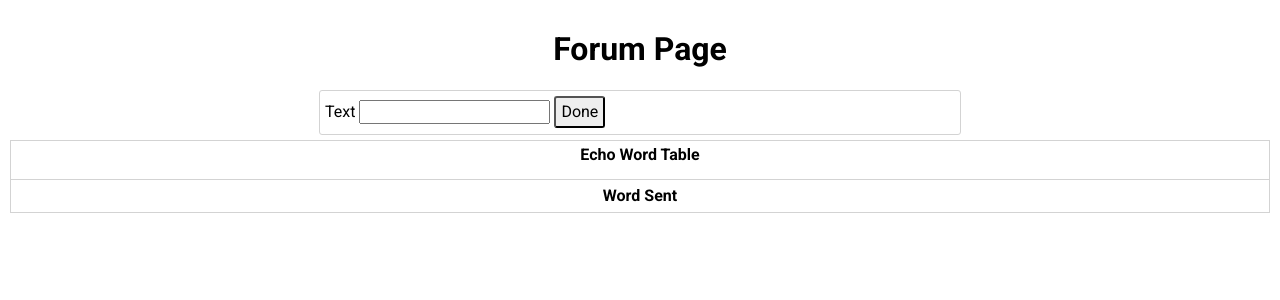
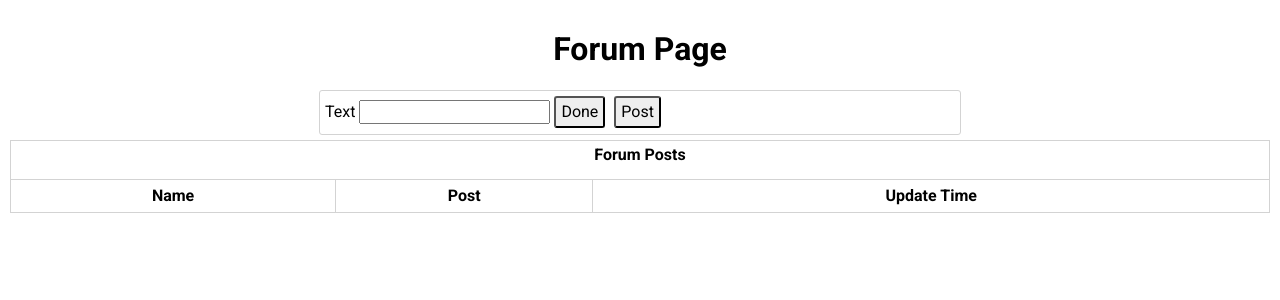
Before and after one commit to amitasghar/forum, a Python web app: template templates/home.html in a window 1280 px wide. Shown: the top 300 px of the page. Run offline with Jinja, Linux system fonts and the light colour scheme; the template is opened without the code that fills it, so the values that code supplies are empty.

Commit message:
added post function to wrote posts (user hardcoded) todo: fix bug, post not taking text input

```diff
--- a/static/css/home.css
+++ b/static/css/home.css
@@ -38,7 +38,7 @@
      background-color: #eee;
  }
 
- .people {
+ .message {
      width: 50%;
      margin-left: auto;
      margin-right: auto;
--- a/static/js/home.js
+++ b/static/js/home.js
@@ -13,15 +13,51 @@ ns.model = (function() {
 
     // Return the API
     return {
-        done: function(word) {
+        'read': function() {
             let ajax_options = {
                 type: 'GET',
-                url: 'api/echo/' + word,
+                url: 'api/message',
+                accepts: 'application/json',
+                dataType: 'json'
+            };
+            $.ajax(ajax_options)
+            .done(function(data) {
+                $event_pump.trigger('model_read_success', [data]);
+            })
+            .fail(function(xhr, textStatus, errorThrown) {
+                $event_pump.trigger('model_error', [xhr, textStatus, errorThrown]);
+            })
+        },
+        create: function(post) {
+            let ajax_options = {
+                type: 'POST',
+                url: 'api/message',
+                accepts: 'application/json',
+                contentType: 'application/json',
+                dataType: 'json',
+                //data: JSON.stringify(post)
+                data: JSON.stringify({
+                    'name': 'dsdf',
+                    'text_entry': 'bbbb'
+                })
+            };
+            $.ajax(ajax_options)
+            .done(function(data) {
+                $event_pump.trigger('model_create_success', [data]);
+            })
+            .fail(function(xhr, textStatus, errorThrown) {
+                $event_pump.trigger('model_error', [xhr, textStatus, errorThrown]);
+            })
+        },
+        done: function(message_text) {
+            let ajax_options = {
+                type: 'GET',
+                url: 'api/echo/' + message_text,
                 accepts: 'application/json',
                 contentType: 'application/json',
                 dataType: 'json',
                 data: JSON.stringify({
-                    'word': word
+                    'word': post
                 })
             };
             $.ajax(ajax_options)
@@ -39,25 +75,40 @@ ns.model = (function() {
 ns.view = (function() {
     'use strict';
 
-    let $word = $('#word');
+    let $message_id = $('#message_id'),
+        $name = $('#name'),
+        $post = $('#post');
 
     // return the API
     return {
         reset: function() {
-            $word.val('');
-            $word.val('').focus();
+            $message_id.val('');
+            $name.val('');
+            $post.val('');
+            $name.val('').focus();
         },
-        update_editor: function(word) {
-            $word.val(word).focus();
+        update_editor: function(post) {
+            $message_id.val(post.message_id);
+            $name.val(post.name);
+            $message_text.val(post.message_text).focus();
         },
-        build_table: function(word) {
+        build_table: function(message) {
             let rows = ''
 
             // clear the table
-            $('.people table > tbody').empty();
+            $('.message table > tbody').empty();
 
-            rows = `<tr><td class="word" id="firstword">${word.msg}</td></tr>`;
-            $('table > tbody').append(rows);
+            // did we get a message array?
+            if (message) {
+                for (let i=0, l=message.length; i < l; i++) {
+                    rows += `<tr data-person-id="${message[i].message_id}">
+                        <td class="name">${message[i].name}</td>
+                        <td class="text_entry">${message[i].text_entry}</td>
+                        <td>${message[i].timestamp}</td>
+                    </tr>`;
+                }
+                $('table > tbody').append(rows);
+            }
         },
         error: function(error_msg) {
             $('.error')
@@ -77,23 +128,46 @@ ns.controller = (function(m, v) {
     let model = m,
         view = v,
         $event_pump = $('body'),
-        $word = $('#word');
+        $message_id = $('#message_id'),
+        $name = $('#name'),
+        $post = $('#post');
+
+    // Get the data from the model after the controller is done initializing
+    setTimeout(function() {
+        model.read();
+    }, 100)
 
     // Validate input
-    function validate(word) {
-        return word !== "";
+    function validate(name, message_text) {
+        console.log(name + "----" + message_text)
+        return name !== "" && message_text !== "";
     }
 
     // Create our event handlers
     $('#done').click(function(e) {
-        let word = $word.val();
+        let message_text = $post.val();
 
         e.preventDefault();
 
-        if (validate(word)) {
-            model.done(word)
+        if (validate(message_text)) {
+            model.done(message_text)
         } else {
             alert('Problem with word input');
+        }
+    });
+    // Create our event handlers
+    $('#create').click(function(e) {
+        let message_text = $post.val();
+
+        e.preventDefault();
+
+        if (validate("name", message_text)) {
+            model.create({
+                'name': 'default_name',
+                'message_text': message_text,
+            })
+        } else {
+            alert('Problem with message post input');
         }
     });
 
@@ -103,23 +177,24 @@ ns.controller = (function(m, v) {
 
     $('table > tbody').on('dblclick', 'tr', function(e) {
         let $target = $(e.target),
-            fname,
-            lname;
+            message_id,
+            name,
+            text_entry;
 
-        fname = $target
+        name = $target
             .parent()
             .find('td.fname')
             .text();
 
-        lname = $target
-            .parent()
-            .find('td.lname')
-            .text();
-
-        view.update_editor(fname, lname);
+        view.update_editor(name);
     });
 
     // Handle the model events
+    $event_pump.on('model_read_success', function(e, data) {
+        view.build_table(data);
+        view.reset();
+    });
+
     $event_pump.on('model_create_success', function(e, data) {
         view.build_table(data);
         view.reset();
--- a/templates/home.html
+++ b/templates/home.html
@@ -15,17 +15,22 @@
     <div class="container">
         <h1 class="banner">Forum Page</h1>
         <div class="section editor">
-            <label for="word">Text
-                <input id="word" type="text" />
+            <input id="message_id" type="hidden" value="" />
+            <input id="name" type="hidden" value="" />
+            <label for="post">Text
+                <input id="post" type="text" />
             </label>
             <button id="done">Done</button>
+            <button id="create">Post</button>
         </div>
         <div class="words">
             <table>
-                <caption>Echo Word Table</caption>
+                <caption>Forum Posts</caption>
                 <thead>
                     <tr>
-                        <th>Word Sent</th>
+                        <th>Name</th>
+                        <th>Post</th>
+                        <th>Update Time</th>
                     </tr>
                 </thead>
                 <tbody>
```
Also changed, not shown: forum.py (+22 -0 lines), swagger.yml (+38 -3 lines), message.db.
